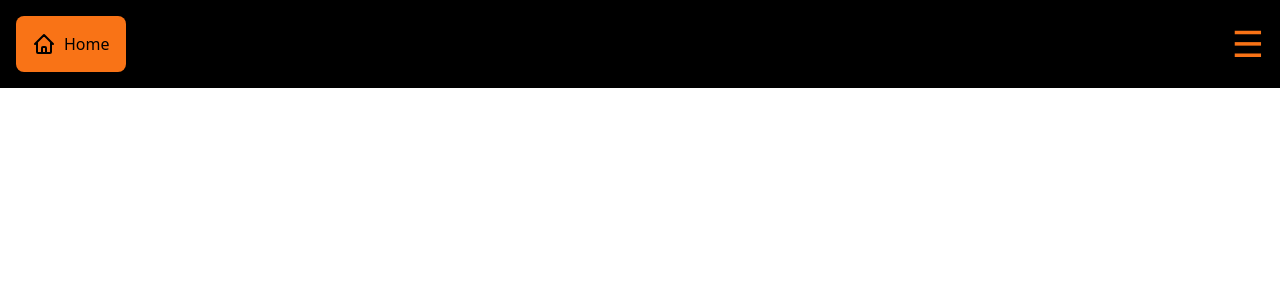
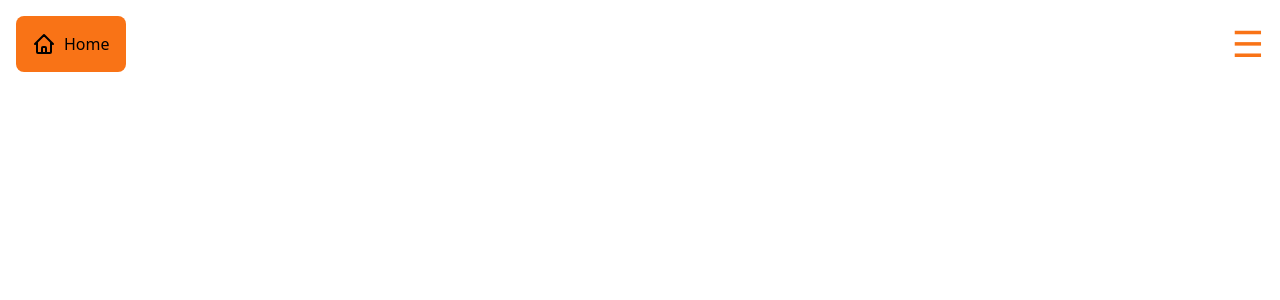
Before and after one commit to tlam333/Parson-Problems, a React (Create React App) app in the folder client/app/: page /Admin in a window 1280 px wide. Shown: the top 300 px of the page. Built offline with nearby package versions, Linux system fonts and the light colour scheme.

Commit message:
Made nav bar component to be transparent and have absolute positioning

```diff
--- a/client/app/src/components/NavHome.jsx
+++ b/client/app/src/components/NavHome.jsx
@@ -103,7 +103,7 @@ const NavHome = () => {
     }
 
     return (
-        <nav className="z-50 flex justify-between items-center bg-black p-4 ">
+        <nav className="absolute top-0 left-0 w-full z-50 flex justify-between items-center bg-transparent p-4 ">
         {/* Left Button - Redirect to Home */}
         <div className="flex items-center">
           <Link to='/'>
```
